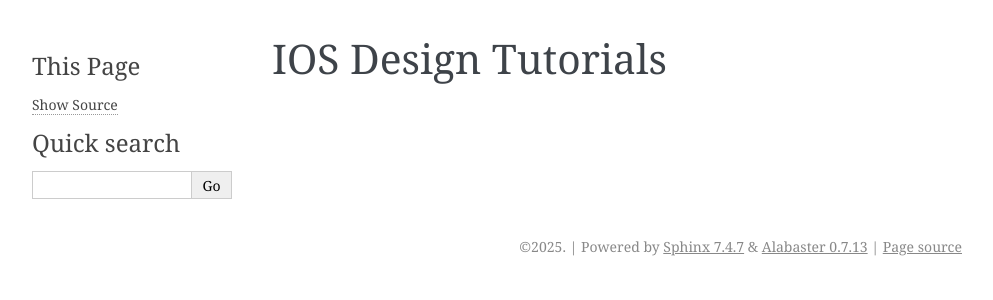
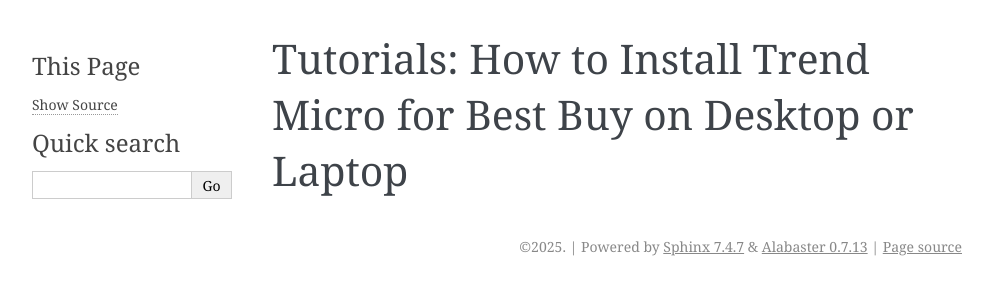
Before and after one commit to dietrichschwanitz/microbest, a Sphinx documentation site: the page built from docs/index.rst, in a window 1280 px wide. Shown: the top 300 px of the page, without its empty margins (148-1141 px from the left). Built offline with Sphinx 7.4.7, drawn with Linux system fonts in a browser that asks for light colours.

Commit message:
Update index.rst

```diff
--- a/docs/index.rst
+++ b/docs/index.rst
@@ -1,2 +1,2 @@
-IOS Design Tutorials
+Tutorials: How to Install Trend Micro for Best Buy on Desktop or Laptop
 ==========================================================================================
```
